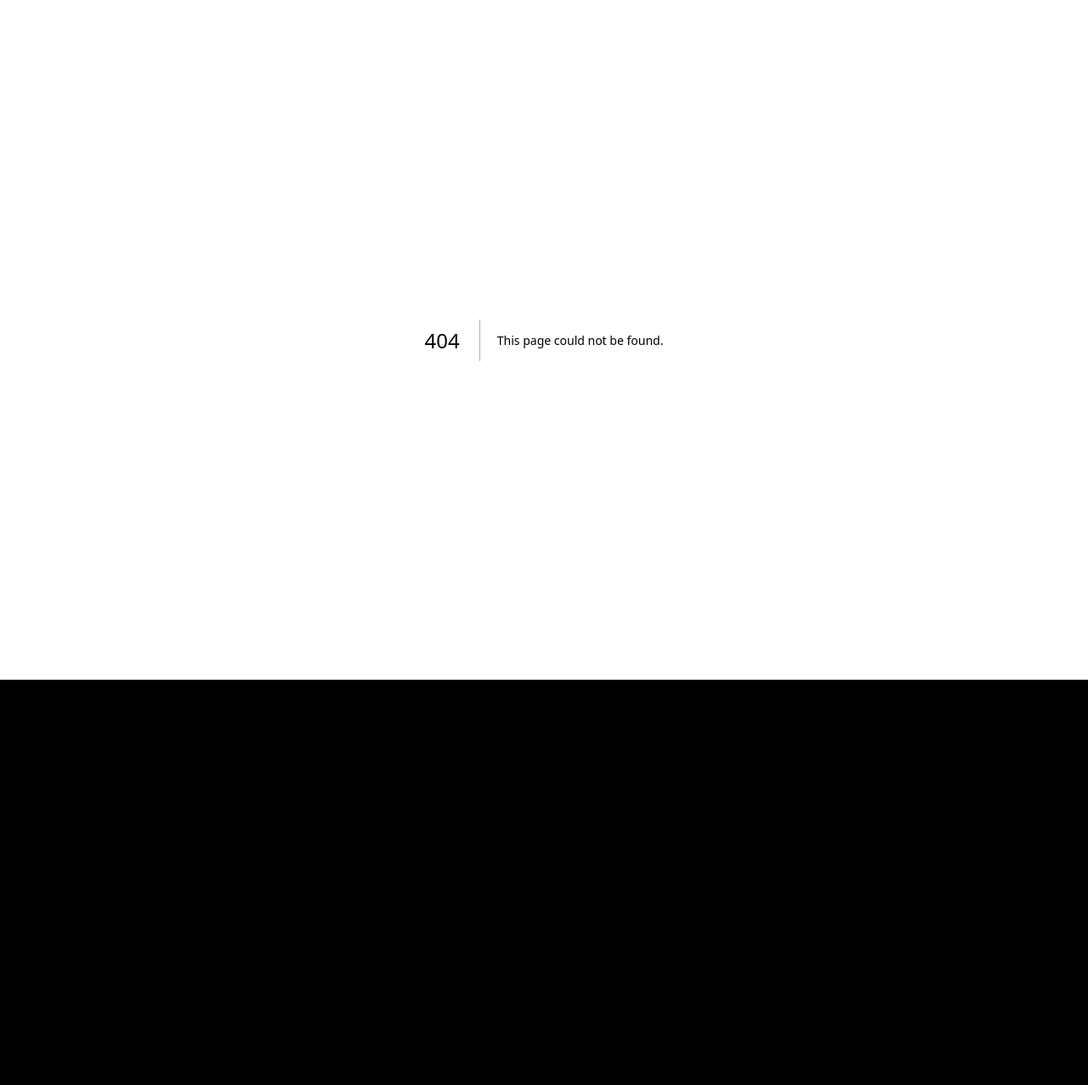
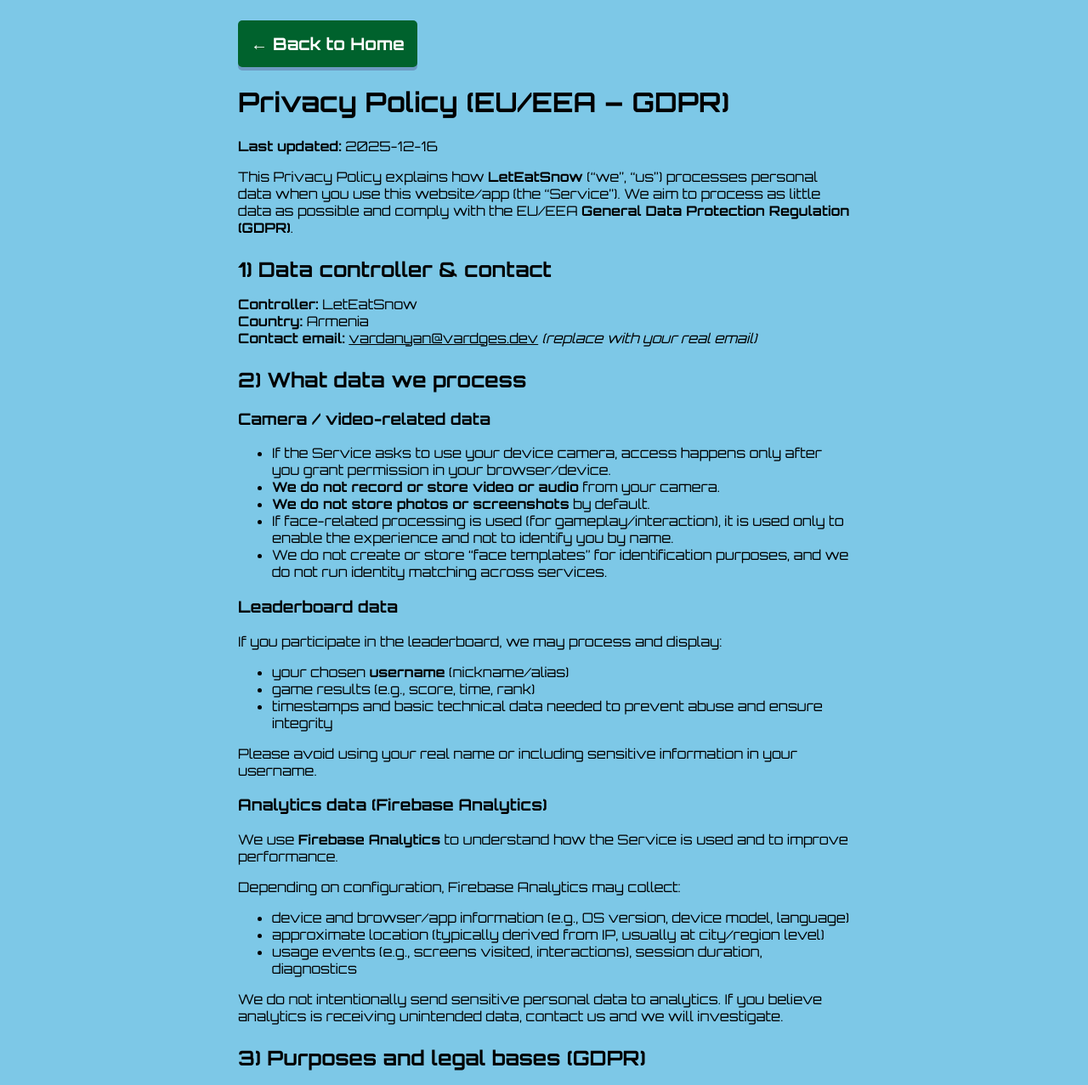
Before and after one commit to vvardges/leteatsnow, a Next.js app: page /privacy in a window 1280 px wide. Before the commit this address had no page. Shown: the top 1277 px of the page at 85% size. Before the commit the page ends 800 px from the top, so only its background shows below. Built offline with nearby package versions, Linux system fonts and the light colour scheme.

Commit message:
implement privacy

```diff
--- a/package.json
+++ b/package.json
@@ -22,7 +22,8 @@
     "eslint-plugin-jsx-a11y": "^6.10.2",
     "eslint-plugin-react": "^7.37.2",
     "eslint-plugin-react-hooks": "^5.1.0",
-    "prettier": "^3.4.2"
+    "prettier": "^3.4.2",
+    "typescript": "5.9.3"
   },
   "scripts": {
     "dev": "next dev",
--- a/src/app/globals.css
+++ b/src/app/globals.css
@@ -20,31 +20,13 @@
   font-style: normal;
 }
 
-body,
-html {
-  height: 100vh;
-  width: 100vw;
-}
-
 main {
-    width: 100dvw;
-    height: 100dvh;
+    min-height: 100dvh;
     display: flex;
     align-items: center;
     justify-content: center;
 }
 
 a {
-    text-decoration: none;
-    text-align: center;
-    background-color: #00622d;
-    color: white;
-    border: none;
-    padding: 15px;
-    border-radius: 5px;
-    cursor: pointer;
-    font-size: 20px;
-    font-weight: bold;
-    width: 186px;
-    box-shadow: 0 4px 0 #6d9ac3;
+    color: inherit;
 }
--- a/src/app/layout.js
+++ b/src/app/layout.js
@@ -4,7 +4,7 @@
 const orbitron = Orbitron({
     subsets: ['latin'],
     variable: '--font-orbitron',
-    weight: ['400'], // choose weights you need
+    weight: ['400', '700'], // choose weights you need
 });
 
 export const metadata = {
--- /dev/null
+++ b/src/app/privacy/page.jsx
@@ -0,0 +1,226 @@
+'use client';
+
+import Button from '@/components/Button';
+import { useRouter } from 'next/navigation';
+
+function Section({ id, title, children }) {
+  return (
+    <section id={id} style={{ marginTop: 24 }}>
+      <h2>{title}</h2>
+      {children}
+    </section>
+  );
+}
+
+export default function PrivacyPage() {
+  const router = useRouter();
+  const lastUpdated = '2025-12-16'; // change when you update this policy
+
+  return (
+    <div style={{ padding: 24, maxWidth: 720 }}>
+      <header>
+        <div style={{ marginBottom: 16 }}>
+          <Button onClick={() => router.push('/')}>
+            ← Back to Home
+          </Button>
+        </div>
+
+        <h1>Privacy Policy (EU/EEA – GDPR)</h1>
+        <p>
+          <strong>Last updated:</strong> {lastUpdated}
+        </p>
+        <p>
+          This Privacy Policy explains how <strong>LetEatSnow</strong> (“we”, “us”) processes personal data when you use
+          this website/app (the “Service”). We aim to process as little data as possible and comply with the EU/EEA{' '}
+          <strong>General Data Protection Regulation (GDPR)</strong>.
+        </p>
+      </header>
+
+      <Section id="controller" title="1) Data controller & contact">
+        <p>
+          <strong>Controller:</strong> LetEatSnow
+          <br />
+          <strong>Country:</strong> Armenia
+          <br />
+          <strong>Contact email:</strong> <a href="vardanyan@vardges.dev">vardanyan@vardges.dev</a>{' '}
+          <em>(replace with your real email)</em>
+        </p>
+      </Section>
+
+      <Section id="what-we-collect" title="2) What data we process">
+        <h3>Camera / video-related data</h3>
+        <ul>
+          <li>
+            If the Service asks to use your device camera, access happens only after you grant permission in your
+            browser/device.
+          </li>
+          <li>
+            <strong>We do not record or store video or audio</strong> from your camera.
+          </li>
+          <li>
+            <strong>We do not store photos or screenshots</strong> by default.
+          </li>
+          <li>
+            If face-related processing is used (for gameplay/interaction), it is used only to enable the experience and
+            not to identify you by name.
+          </li>
+          <li>
+            We do not create or store “face templates” for identification purposes, and we do not run identity matching
+            across services.
+          </li>
+        </ul>
+
+        <h3>Leaderboard data</h3>
+        <p>If you participate in the leaderboard, we may process and display:</p>
+        <ul>
+          <li>your chosen <strong>username</strong> (nickname/alias)</li>
+          <li>game results (e.g., score, time, rank)</li>
+          <li>timestamps and basic technical data needed to prevent abuse and ensure integrity</li>
+        </ul>
+        <p>
+          Please avoid using your real name or including sensitive information in your username.
+        </p>
+
+        <h3>Analytics data (Firebase Analytics)</h3>
+        <p>We use <strong>Firebase Analytics</strong> to understand how the Service is used and to improve performance.</p>
+        <p>Depending on configuration, Firebase Analytics may collect:</p>
+        <ul>
+          <li>device and browser/app information (e.g., OS version, device model, language)</li>
+          <li>approximate location (typically derived from IP, usually at city/region level)</li>
+          <li>usage events (e.g., screens visited, interactions), session duration, diagnostics</li>
+        </ul>
+        <p>
+          We do not intentionally send sensitive personal data to analytics. If you believe analytics is receiving
+          unintended data, contact us and we will investigate.
+        </p>
+      </Section>
+
+      <Section id="purposes" title="3) Purposes and legal bases (GDPR)">
+        <p>We process personal data for the following purposes and legal bases:</p>
+        <ul>
+          <li>
+            <strong>To provide the Service</strong> (GDPR Art. 6(1)(b)) — e.g., show gameplay results and leaderboard.
+          </li>
+          <li>
+            <strong>Consent</strong> (GDPR Art. 6(1)(a)) — e.g., camera access (requested by your browser) and, where
+            required, analytics/cookies.
+          </li>
+          <li>
+            <strong>Legitimate interests</strong> (GDPR Art. 6(1)(f)) — security, abuse prevention, debugging, service
+            reliability (only where balanced and necessary).
+          </li>
+          <li>
+            <strong>Legal obligations</strong> (GDPR Art. 6(1)(c)) — if we must comply with applicable laws or lawful
+            requests.
+          </li>
+        </ul>
+      </Section>
+
+      <Section id="cookies" title="4) Cookies and similar technologies">
+        <p>
+          We may use cookies/local storage for strictly necessary functionality and (where enabled) analytics. In the
+          EU/EEA, analytics cookies should be used only after you provide consent (depending on your implementation).
+        </p>
+        <p>You can also control cookies through your browser settings.</p>
+      </Section>
+
+      <Section id="sharing" title="5) Sharing of data">
+        <p>
+          We do not sell your personal data. We may share data with service providers that help us operate the Service,
+          such as:
+        </p>
+        <ul>
+          <li>Google/Firebase (Firebase Analytics)</li>
+          <li>hosting/CDN providers (to deliver the Service)</li>
+        </ul>
+        <p>
+          We share only what is necessary and, where required, use appropriate contractual protections (e.g., data
+          processing terms).
+        </p>
+      </Section>
+
+      <Section id="transfers" title="6) International data transfers">
+        <p>
+          Because we are based in <strong>Armenia</strong> and also use providers that may process data in other
+          countries (including the United States), your data may be transferred outside the EU/EEA.
+        </p>
+        <p>
+          Where required, we rely on appropriate safeguards such as the <strong>European Commission Standard Contractual
+          Clauses (SCCs)</strong> and other measures depending on the provider and configuration.
+        </p>
+      </Section>
+
+      <Section id="retention" title="7) Data retention">
+        <ul>
+          <li>
+            <strong>Camera/video:</strong> not stored (processed live only).
+          </li>
+          <li>
+            <strong>Leaderboard:</strong> retained while the leaderboard feature is active or until you request deletion
+            (subject to integrity/security needs).
+          </li>
+          <li>
+            <strong>Analytics:</strong> retained according to Firebase/Google settings and our configuration.
+          </li>
+        </ul>
+        <p>
+          We keep data only as long as needed for the purposes described above, unless a longer period is required by
+          law or for security purposes.
+        </p>
+      </Section>
+
+      <Section id="rights" title="8) Your rights (EU/EEA)">
+        <p>If you are in the EU/EEA, you have rights including:</p>
+        <ul>
+          <li>access to your personal data</li>
+          <li>rectification</li>
+          <li>deletion</li>
+          <li>restriction and objection</li>
+          <li>data portability (where applicable)</li>
+          <li>withdraw consent at any time (where processing is based on consent)</li>
+          <li>lodge a complaint with your local Data Protection Authority (DPA)</li>
+        </ul>
+        <p>
+          To exercise your rights, contact{' '}
+          <a href="mailto:privacy@LetEatSnow.com">privacy@LetEatSnow.com</a>{' '}
+          <em>(replace with your real email)</em>.
+        </p>
+      </Section>
+
+      <Section id="children" title="9) Children">
+        <p>
+          The Service is not intended for children under the age of <strong>[insert age]</strong>. We do not knowingly
+          collect personal data from children. If you believe a child provided personal data, contact us to request
+          deletion.
+        </p>
+      </Section>
+
+      <Section id="changes" title="10) Changes to this policy">
+        <p>
+          We may update this Privacy Policy from time to time. We will post the updated version on this page and update
+          the “Last updated” date.
+        </p>
+      </Section>
+
+      <footer style={{ marginTop: 32 }}>
+        <p>
+          <strong>Provider links (recommended to include):</strong>
+        </p>
+        <ul>
+          <li>
+            Firebase Privacy:{' '}
+            <a href="https://firebase.google.com/support/privacy" target="_blank" rel="noreferrer">
+              https://firebase.google.com/support/privacy
+            </a>
+          </li>
+          <li>
+            Google Privacy Policy:{' '}
+            <a href="https://policies.google.com/privacy" target="_blank" rel="noreferrer">
+              https://policies.google.com/privacy
+            </a>
+          </li>
+        </ul>
+      </footer>
+    </div>
+  );
+}
--- a/src/app/store/useAppStore.js
+++ b/src/app/store/useAppStore.js
@@ -1,3 +1,5 @@
+'use client';
+
 import { create } from 'zustand';
 
 export const useAppStore = create((set, get) => ({
--- a/src/components/Button.jsx
+++ b/src/components/Button.jsx
@@ -11,7 +11,7 @@
         fontSize: '20px',
         fontFamily: 'Orbitron, serif',
         fontWeight: 'bold',
-        width: '186px',
+        minWidth: '186px',
         boxShadow: '0 4px 0 #6d9ac3'
       }}
       onClick={onClick}
```
Also changed, not shown: src/app/page.jsx (+10 -5 lines), 1 other file (tests, documents, lock files or other folders).
